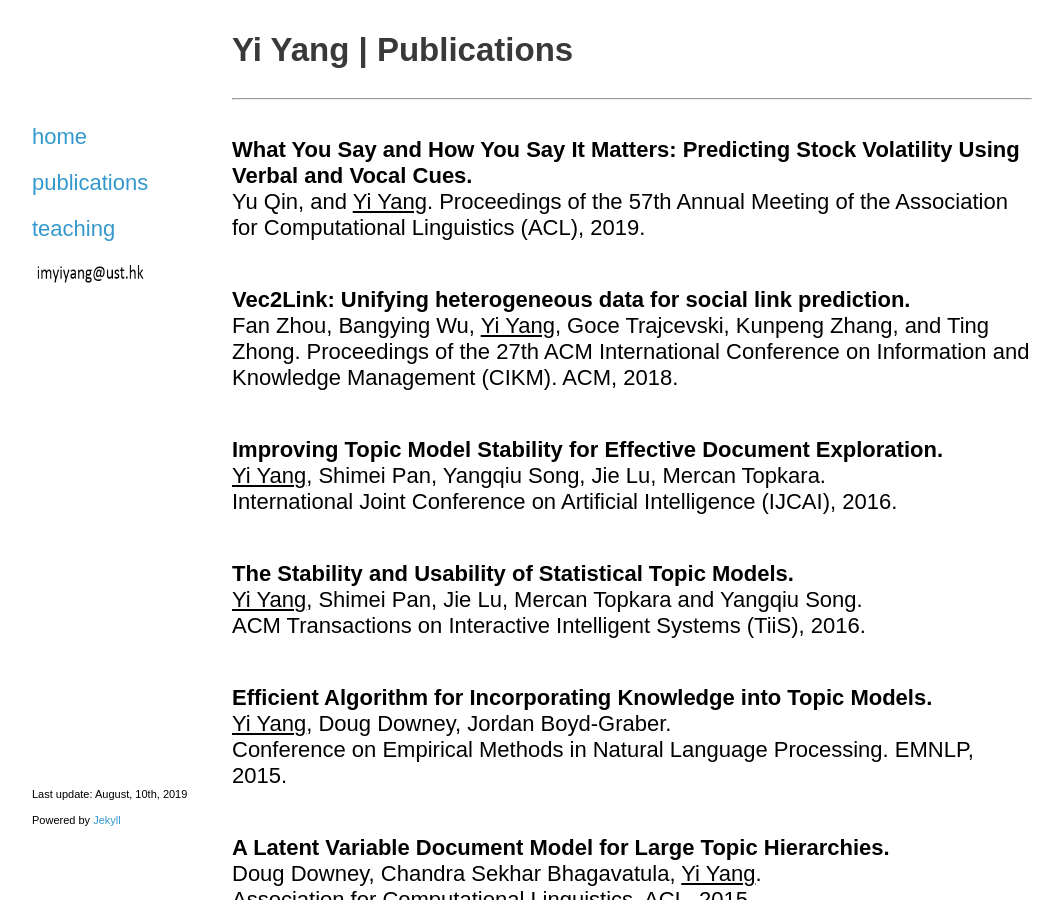
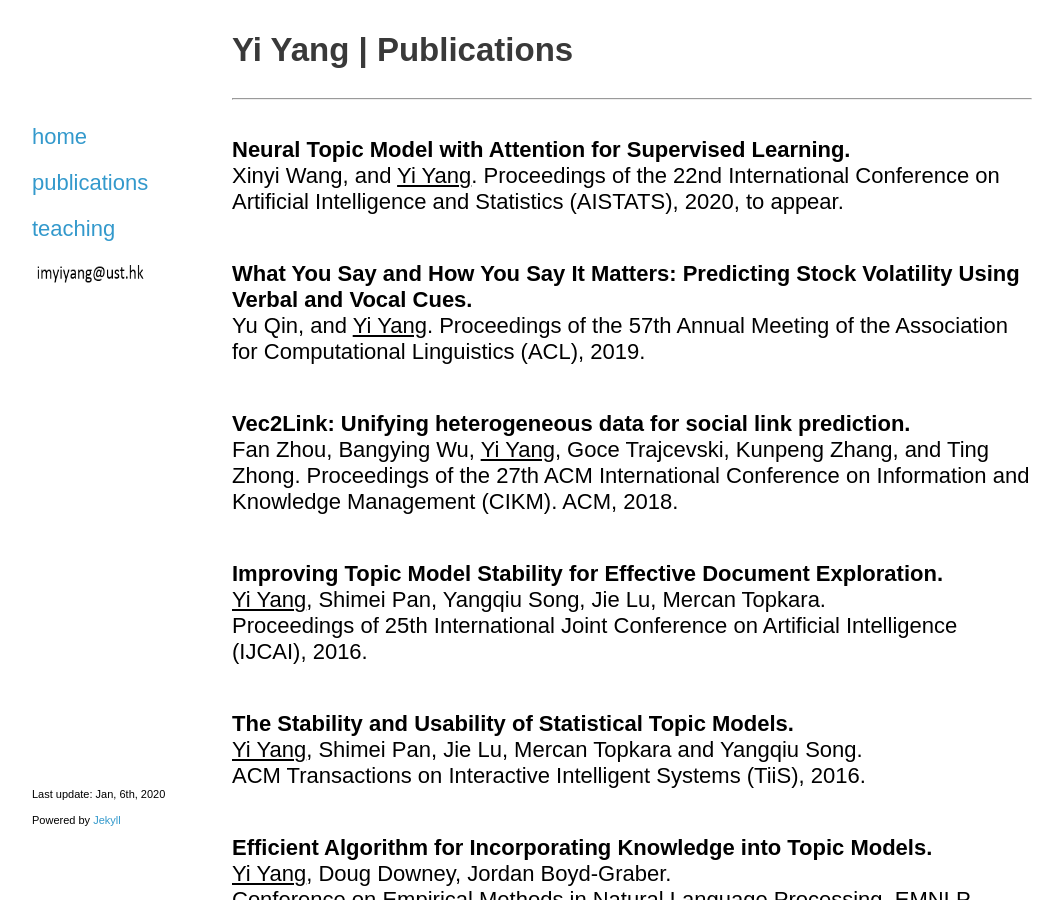
Before and after one commit to yya518/yya518.github.io, a Jekyll site: the page built from publications.md, in a window 1280 px wide and 900 px high. Shown: the whole window, without its empty margins (108-1171 px from the left). Built offline with Jekyll 4.4.1, drawn with Linux system fonts in a browser that asks for light colours.

Commit message:
add aistats pub

```diff
--- a/_layouts/default.html
+++ b/_layouts/default.html
@@ -20,7 +20,7 @@
       </section>
 
       <footer>
-        <p><small>Last update: August, 10th, 2019</small><br>
+        <p><small>Last update: Jan, 6th, 2020</small><br>
         <small>Powered by <a href="https://github.com/mojombo/jekyll">Jekyll</a> </small></p>
       </footer>
     </div>
--- a/publications.md
+++ b/publications.md
@@ -7,6 +7,9 @@ title: publications
 
 * * *
 <br>
+<b>Neural Topic Model with Attention for Supervised Learning.</b> <br>
+Xinyi Wang, and <u>Yi Yang</u>.  Proceedings of the 22nd International Conference on Artificial Intelligence and Statistics (AISTATS), 2020, to appear.<br><br>
+
 <b>What You Say and How You Say It Matters: Predicting Stock Volatility Using Verbal and Vocal Cues.</b> <br>
 Yu Qin, and <u>Yi Yang</u>.  Proceedings of the 57th Annual Meeting of the Association for Computational Linguistics (ACL), 2019.<br><br>
 
@@ -14,16 +17,14 @@ Yu Qin, and <u>Yi Yang</u>.  Proceedings of the 57th Annual Meeting of the Assoc
 Fan Zhou, Bangying Wu, <u>Yi Yang</u>, Goce Trajcevski, Kunpeng Zhang, and Ting Zhong. Proceedings of the 27th ACM International Conference on Information and Knowledge Management (CIKM). ACM, 2018.<br><br>
 
 <b>Improving Topic Model Stability for Effective Document Exploration.</b><br>
-<u>Yi Yang</u>, Shimei Pan, Yangqiu Song, Jie Lu, Mercan Topkara.  <br>International Joint Conference on Artificial Intelligence (IJCAI), 2016.<br><br>
+<u>Yi Yang</u>, Shimei Pan, Yangqiu Song, Jie Lu, Mercan Topkara.  <br>Proceedings of 25th International Joint Conference on Artificial Intelligence (IJCAI), 2016.<br><br>
 
 <b>The Stability and Usability of Statistical Topic Models.</b><br>
 <u>Yi Yang</u>, Shimei Pan, Jie Lu, Mercan Topkara and Yangqiu Song.  <br>
 ACM Transactions on Interactive Intelligent Systems (TiiS), 2016.<br><br>
 
 <b>Efficient Algorithm for Incorporating Knowledge into Topic Models. </b><br>
-<u>Yi Yang</u>, Doug Downey, Jordan Boyd-Graber. <br>
-	Conference on Empirical Methods in Natural Language Processing. EMNLP, 2015.
-	<br><br>
+<u>Yi Yang</u>, Doug Downey, Jordan Boyd-Graber. <br>	Conference on Empirical Methods in Natural Language Processing. EMNLP, 2015. <br><br>
 
 
 <b> A Latent Variable Document Model for Large Topic Hierarchies.</b> <br>
```
